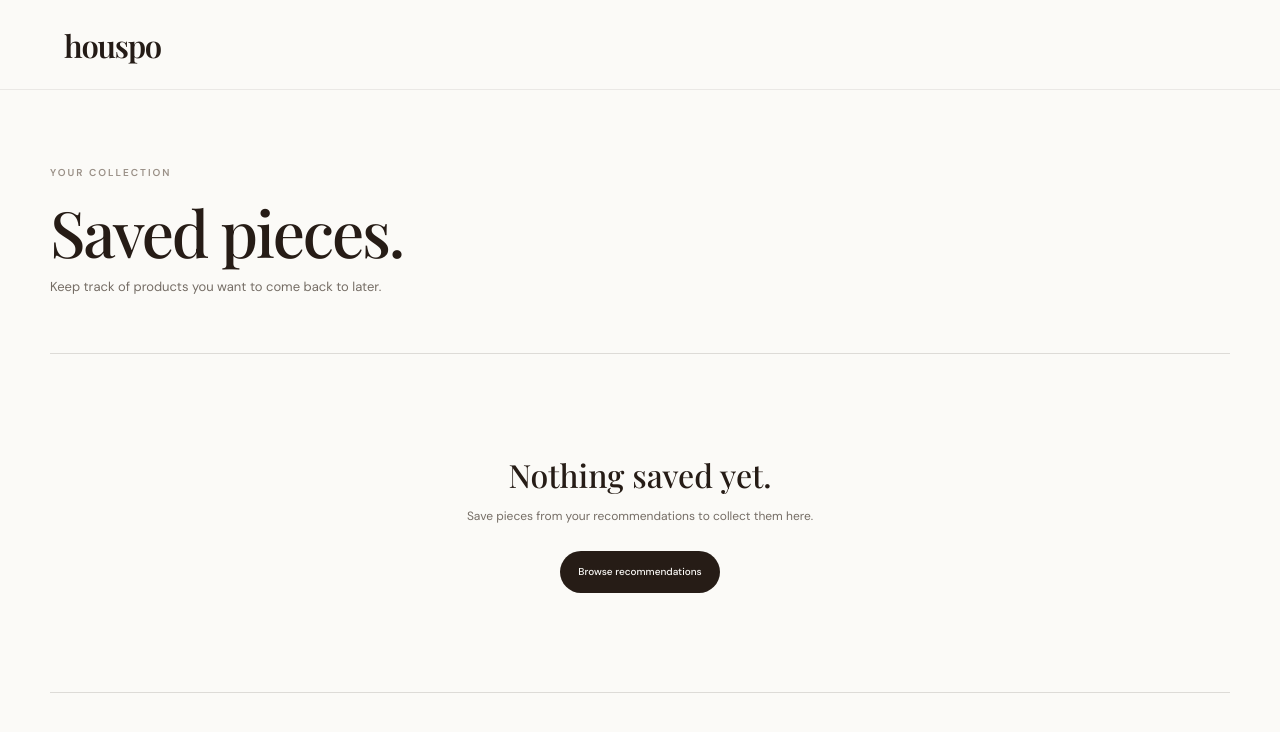
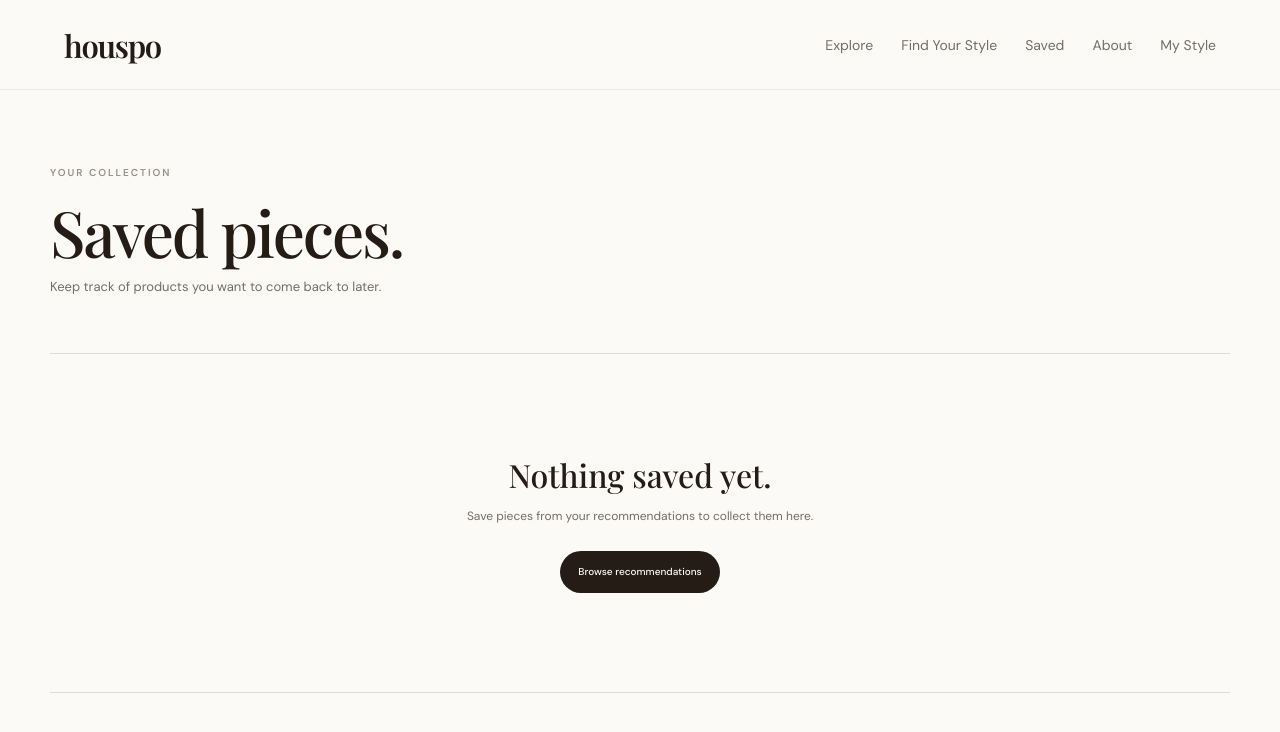
Before and after one commit to TracyyT/houspo, a React app in the folder frontend/: page /saved in a window 1280 px wide. Shown: the top 732 px of the page. Built offline with nearby package versions, Linux system fonts and the light colour scheme; the HTML template or start-up script is replaced by a standard one.

Commit message:
added navigation links to app pages

```diff
--- a/frontend/src/index.css
+++ b/frontend/src/index.css
@@ -4104,3 +4104,25 @@ button {
   }
 
 }
+.recommendations-nav {
+  display: flex;
+  align-items: center;
+  justify-content: space-between;
+}
+
+.main-nav-links {
+  display: flex;
+  align-items: center;
+  gap: 28px;
+}
+
+.main-nav-links a {
+  color: var(--muted);
+  font-size: 14px;
+  text-decoration: none;
+  transition: color 0.2s ease;
+}
+
+.main-nav-links a:hover {
+  color: var(--dark-coffee);
+}
--- a/frontend/src/pages/ProductDetailPage.jsx
+++ b/frontend/src/pages/ProductDetailPage.jsx
@@ -128,11 +128,42 @@ function ProductDetailPage() {
             (current) => current + 1
             )
             setIsLoadingSimilar(false)
-        }, 450)
+        }, 350)
     }
 
   return (
     <main className="product-detail-page">
+
+        <header className="recommendations-nav">
+        <Link
+            to="/"
+            className="onboarding-logo"
+        >
+            houspo
+        </Link>
+
+        <nav className="main-nav-links">
+            <Link to="/recommendations">
+            Explore
+            </Link>
+
+              <Link to="/preferences">
+                Find Your Style
+            </Link>
+
+            <Link to="/saved">
+            Saved
+            </Link>
+
+            <Link to="/#about">
+            About
+            </Link>
+
+            <Link to="/my-style">
+            My Style
+            </Link>
+        </nav>
+        </header>
 
       <div className="product-detail-container">
 
--- a/frontend/src/pages/RecommendationsPage.jsx
+++ b/frontend/src/pages/RecommendationsPage.jsx
@@ -86,14 +86,36 @@ function RecommendationsPage() {
   return (
     <main className="recommendations-page">
 
-      <header className="recommendations-nav">
+        <header className="recommendations-nav">
         <Link
-          to="/"
-          className="onboarding-logo"
+            to="/"
+            className="onboarding-logo"
         >
-          houspo
+            houspo
         </Link>
-      </header>
+
+        <nav className="main-nav-links">
+            <Link to="/recommendations">
+            Explore
+            </Link>
+
+            <Link to="/preferences">
+                Find Your Style
+            </Link>
+
+            <Link to="/saved">
+            Saved
+            </Link>
+
+            <Link to="/#about">
+            About
+            </Link>
+
+            <Link to="/my-style">
+            My Style
+            </Link>
+        </nav>
+        </header>
 
 
       <section className="recommendations-content">
--- a/frontend/src/pages/SavedPage.jsx
+++ b/frontend/src/pages/SavedPage.jsx
@@ -23,14 +23,36 @@ function SavedPage() {
   return (
     <main className="saved-page">
 
-      <header className="recommendations-nav">
+        <header className="recommendations-nav">
         <Link
-          to="/"
-          className="onboarding-logo"
+            to="/"
+            className="onboarding-logo"
         >
-          houspo
+            houspo
         </Link>
-      </header>
+
+        <nav className="main-nav-links">
+            <Link to="/recommendations">
+            Explore
+            </Link>
+
+            <Link to="/preferences">
+                Find Your Style
+            </Link>
+
+            <Link to="/saved">
+            Saved
+            </Link>
+
+            <Link to="/#about">
+            About
+            </Link>
+
+            <Link to="/my-style">
+            My Style
+            </Link>
+        </nav>
+        </header>
 
 
       <section className="saved-content">
```
